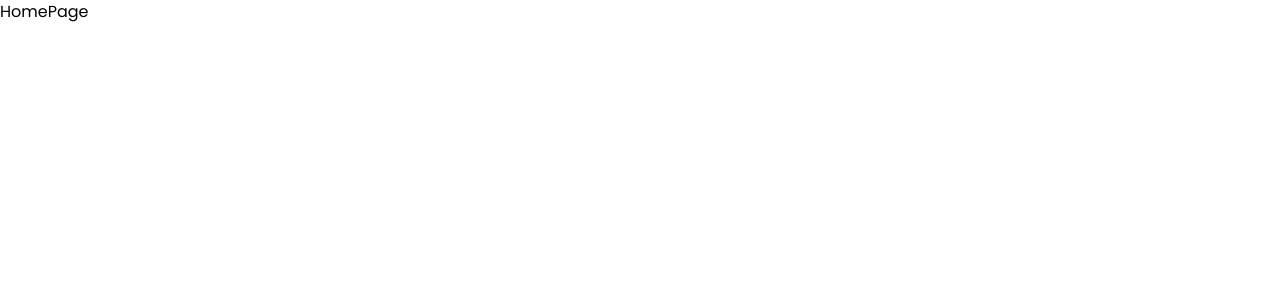
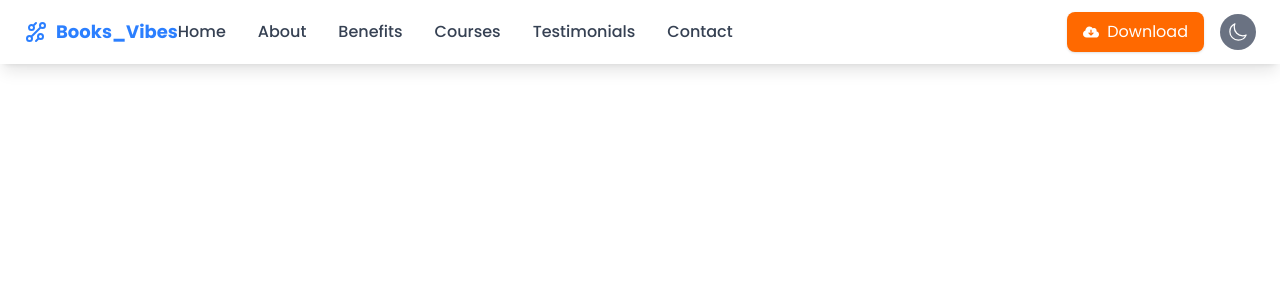
Before and after one commit to moonspark78/BooksVibe_NextJS, a Next.js app: page / in a window 1280 px wide. Shown: the top 300 px of the page. Built offline with nearby package versions, Linux system fonts and the light colour scheme.

Commit message:
📈 Working in the navbar  📈

```diff
--- a/app/layout.tsx
+++ b/app/layout.tsx
@@ -1,6 +1,7 @@
 import type { Metadata } from "next";
 import { Poppins } from "next/font/google";
 import "./globals.css";
+import Navbar from "@/components/Home/Navbar/Navbar";
 
 const font = Poppins({
   weight: ['100', '200', '300', '400', '500', '600', '700', '800', '900'],
@@ -23,7 +24,8 @@ export default function RootLayout({
       <body
         className={`${font.className}  antialiased`}
       >
-        {children}
+        <Navbar/>
+          {children}
       </body>
     </html>
   );
--- a/app/page.tsx
+++ b/app/page.tsx
@@ -1,8 +1,9 @@
+import Home from '@/components/Home/Home'
 import React from 'react'
 
 const HomePage = () => {
   return (
-    <div>HomePage</div>
+    <Home/>
   )
 }
 
--- /dev/null
+++ b/components/Home/Navbar/Navbar.tsx
@@ -0,0 +1,116 @@
+"use client";
+
+import React, { useState, useEffect } from "react";
+import { GrTechnology } from "react-icons/gr";
+import { FaCloudArrowDown } from "react-icons/fa6";
+import { CgMenu } from "react-icons/cg";
+import { IoClose, IoMoonOutline } from "react-icons/io5";
+
+const Navbar: React.FC = () => {
+  const [isMenuOpen, setIsMenuOpen] = useState(false);
+
+  // Ferme le menu mobile si l'écran dépasse 1024px
+  useEffect(() => {
+    const handleResize = () => {
+      if (window.innerWidth >= 1024) {
+        setIsMenuOpen(false);
+      }
+    };
+
+    window.addEventListener("resize", handleResize);
+    return () => {
+      window.removeEventListener("resize", handleResize);
+    };
+  }, []);
+
+  const navLinks = ["Home", "About", "Benefits", "Courses", "Testimonials", "Contact"];
+
+  return (
+    <div className="fixed top-0 left-0 w-full bg-white shadow-lg px-6 py-3 flex items-center justify-between z-50">
+      <div className="container mx-auto flex items-center justify-between">
+        {/* Logo */}
+        <div className="flex items-center space-x-2">
+          <GrTechnology size={24} className="text-blue-500" />
+          <span className="font-bold text-blue-500 text-lg">Books_Vibes</span>
+        </div>
+
+        {/* Desktop Navigation et Boutons */}
+        <div className="hidden lg:flex items-center justify-between w-full">
+          {/* Liens de navigation */}
+          <div className="flex space-x-8">
+            {navLinks.map((link) => (
+              <a
+                key={link}
+                href={`#${link.toLowerCase()}`}
+                className="text-gray-700 hover:text-blue-500 transition font-medium"
+              >
+                {link}
+              </a>
+            ))}
+          </div>
+          {/* Boutons Download et Moon */}
+          <div className="flex items-center">
+            <button className="flex items-center bg-orange-500 text-white px-4 py-2 rounded-lg shadow hover:bg-orange-600 transition">
+              <FaCloudArrowDown className="mr-2" />
+              Download
+            </button>
+            <button className="ml-4 bg-gray-500 text-white p-2 rounded-full">
+              <IoMoonOutline size={20} />
+            </button>
+          </div>
+        </div>
+
+        {/* Icônes pour mobile */}
+        <div className="lg:hidden flex items-center space-x-4">
+          <button className="bg-gray-500 text-white p-2 rounded-full">
+            <IoMoonOutline size={20} />
+          </button>
+          <CgMenu
+            size={28}
+            className="text-gray-700 cursor-pointer"
+            onClick={() => setIsMenuOpen(true)}
+          />
+        </div>
+      </div>
+
+      {/* Menu mobile */}
+      {isMenuOpen && (
+        <div className="fixed inset-0 bg-white z-50 flex flex-col items-start px-6 py-4">
+          {/* En-tête du menu mobile */}
+          <div className="flex items-center justify-between w-full mb-8">
+            <div className="flex items-center space-x-2">
+              <GrTechnology size={24} className="text-blue-500" />
+              <span className="font-bold text-blue-500 text-lg">Books_Vibes</span>
+            </div>
+            <IoClose
+              size={28}
+              className="text-gray-700 cursor-pointer"
+              onClick={() => setIsMenuOpen(false)}
+            />
+          </div>
+
+          {/* Liens de navigation */}
+          <div className="flex flex-col space-y-4 w-full">
+            {navLinks.map((link) => (
+              <a
+                key={link}
+                href={`#${link.toLowerCase()}`}
+                className="text-gray-700 hover:text-blue-500 transition font-medium border-b border-gray-300 pb-2 w-full"
+              >
+                {link}
+              </a>
+            ))}
+          </div>
+
+          {/* Bouton Download centré */}
+          <button className="mt-8 flex items-center bg-orange-500 text-white px-4 py-2 rounded-lg shadow hover:bg-orange-600 transition self-center">
+            <FaCloudArrowDown className="mr-2" />
+            Download
+          </button>
+        </div>
+      )}
+    </div>
+  );
+};
+
+export default Navbar;
```
Also changed, not shown: components/Home/Home.tsx (line endings or trailing spaces).
